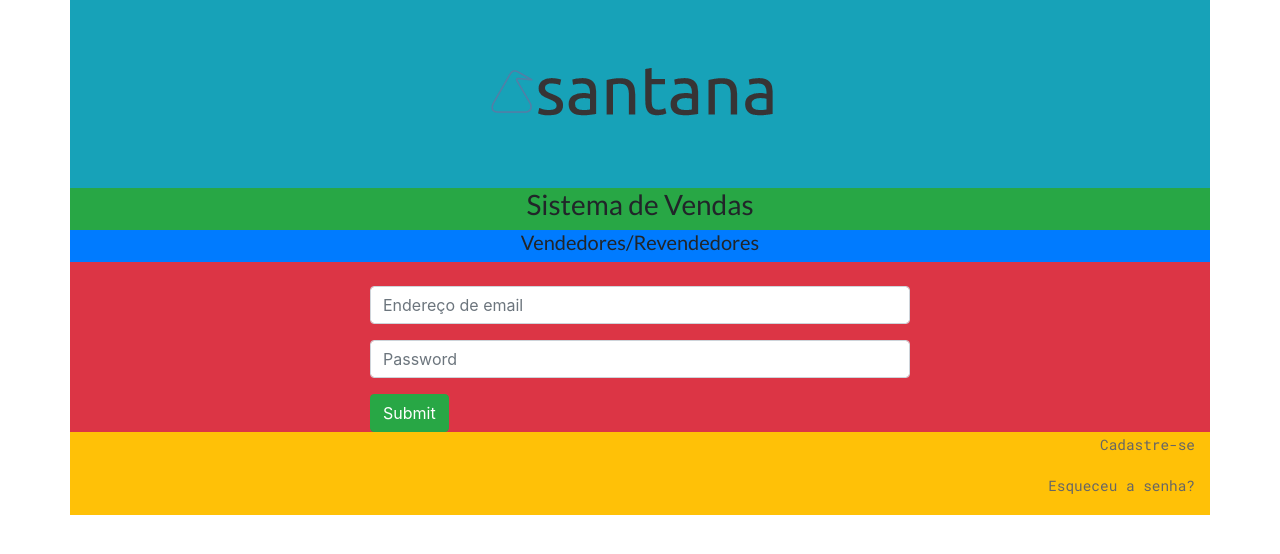
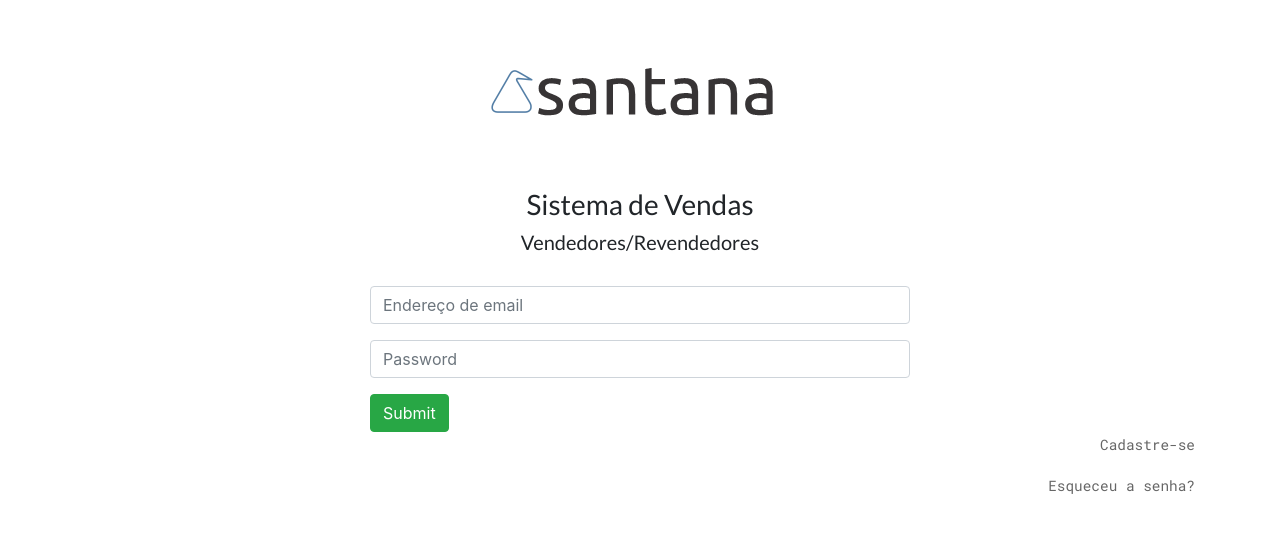
Before and after one commit to jcsj89/santana, a PHP site: template templates/admin/login/login.twig in a window 1280 px wide. Shown: the top 554 px of the page. Run offline with PHP 8.4, Linux system fonts and the light colour scheme; the template is opened without the code that fills it, so the values that code supplies are empty; some libraries are stand-ins or nearby versions; some web fonts are replaced.

Commit message:
14.4.20 -c alteracao pg login

```diff
--- a/templates/admin/login/login.twig
+++ b/templates/admin/login/login.twig
@@ -6,24 +6,24 @@
 <body>
 	<div class="container-fluid">
 		<div class="container">
-			<div class="row align-items-center justify-content-center text-center bg-info" >
+			<div class="row align-items-center justify-content-center text-center" >
 				<div class="col col-sm p-5">
 					<a class="navbar-brand" href="/">
 						<img src="/img/logo_santana_vendas.png" class="img-fluid rounded mx-auto d-block" alt="">
 					</a>
 				</div>
 			</div>
-			<div class="row align-items-center justify-content-center text-center bg-success">
+			<div class="row align-items-center justify-content-center text-center ">
 				<div class="col">
 					<h3 class="font-lato">Sistema de Vendas</h3>
 				</div>
 			</div>
-			<div class="row align-items-center justify-content-center text-center bg-primary">
+			<div class="row align-items-center justify-content-center text-center ">
 				<div class="col">
 					<h5 class="font-lato">Vendedores/Revendedores</h5>
 				</div>
 			</div>
-			<div class="row align-items-center justify-content-center bg-danger">
+			<div class="row align-items-center justify-content-center">
 				<div class="col-10 col-sm-6 pt-4">
 					<form action="/" method="get">
 						<div class="form-group">
@@ -38,7 +38,7 @@
 					</form>
 				</div>
 			</div>
-			<div class="row bg-warning">
+			<div class="row ">
 				<div class="col">
 					<p class="text-right"><a href="/">Cadastre-se</a> </p>
 					<p class="text-right"><a href="/">Esqueceu a senha?</a></p>
```
